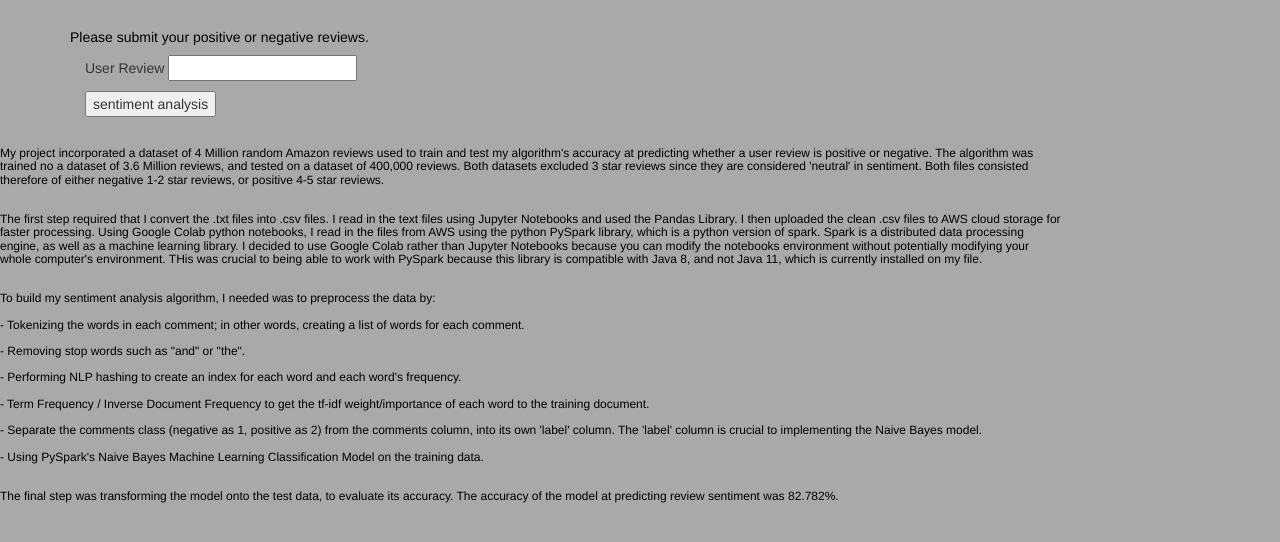
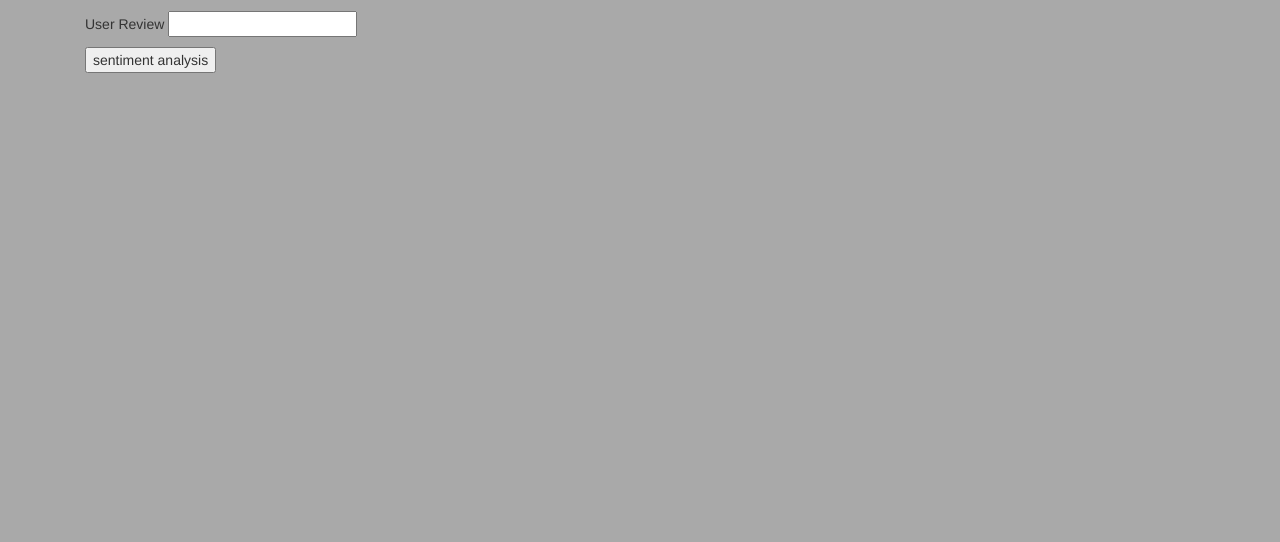
Before and after one commit to EmmanuelFabre/sentiment_analysis_amazon_reviews, a Flask app: page / in a window 1280 px wide. Shown: the part 40-582 px from the top of the page. Run offline with Flask 2, Linux system fonts and the light colour scheme; some libraries are stand-ins or nearby versions.

Commit message:
Updated index.html

```diff
--- a/templates/index.html
+++ b/templates/index.html
@@ -30,7 +30,6 @@
 		<!--First Row-->
 		<div class="row">
 			<div class="col-md-8">
-				<h2> Please submit your positive or negative reviews.</h2>
 			</div>
 		</div>
 
@@ -41,22 +40,6 @@
 			<p><input type = "submit" value = "sentiment analysis" /></p>
         	</form>
         </div>
-    </div>
-
-
-		<!--Third Row-->
-		<div class="row">
-
-			<div class="col-md-10">
-				<h3> My project incorporated a dataset of 4 Million random Amazon reviews used to train and test my algorithm's accuracy at predicting whether a user review is positive or negative. The algorithm was trained no a dataset of 3.6 Million reviews, and tested on a dataset of 400,000 reviews. Both datasets excluded 3 star reviews since they are considered 'neutral' in sentiment. Both files consisted therefore of either negative 1-2 star reviews, or positive 4-5 star reviews. <br><br><br>The first step required that I convert the .txt files into .csv files.  I read in the text files using Jupyter Notebooks and used the Pandas Library.  I then uploaded the clean .csv files to AWS cloud storage for faster processing. Using Google Colab python notebooks, I read in the files from AWS using the python PySpark library, which is a python version of spark. Spark is a distributed data processing engine, as well as a machine learning library. I decided to use Google Colab rather than Jupyter Notebooks because you can modify the notebooks environment without potentially modifying your whole computer's environment. THis was crucial to being able to work with PySpark because this library is compatible with Java 8, and not Java 11, which is currently installed on my file. <br><br><br> To build my sentiment analysis algorithm, I needed was to preprocess the data by:<br><br>
-				- Tokenizing the words in each comment; in other words, creating a list of words for each comment.<br><br>
-				- Removing stop words such as "and" or "the".<br><br>
-				- Performing NLP hashing to create an index for each word and each word's frequency.<br><br>
-				- Term Frequency / Inverse Document Frequency to get the tf-idf weight/importance of each word to the training document.<br><br>
-				- Separate the comments class (negative as 1, positive as 2) from the comments column, into its own 'label' column. The 'label' column is crucial to implementing the Naive Bayes model.<br><br>
-				- Using PySpark's Naive Bayes Machine Learning Classification Model on the training data.<br><br><br> The final step was transforming the model onto the test data, to evaluate its accuracy. The accuracy of the model at predicting review sentiment was 82.782%.  </h3>
-			</div>
-		</div>
 	</div>
 
 
```
